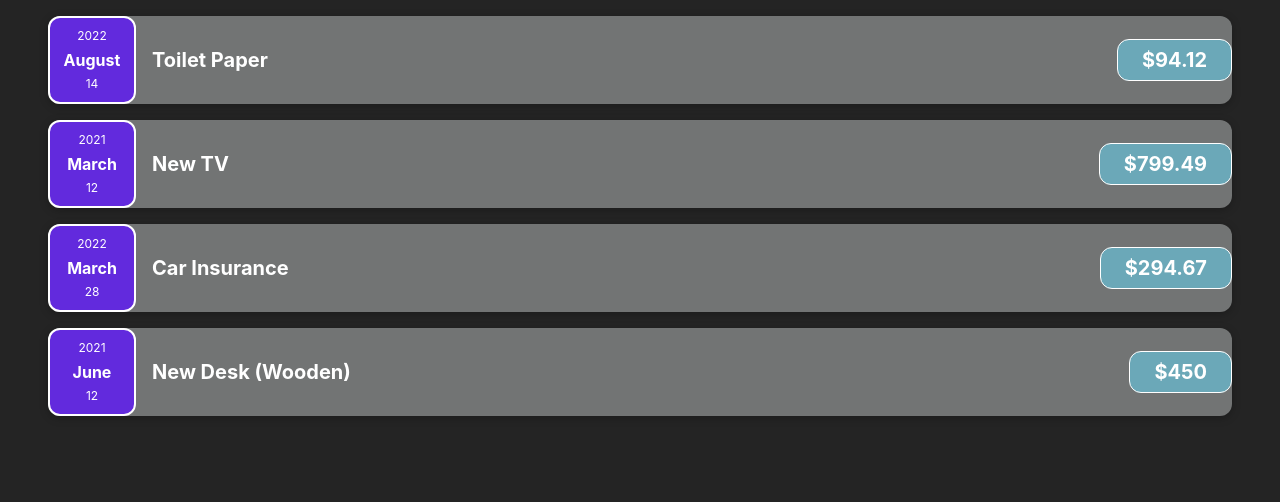
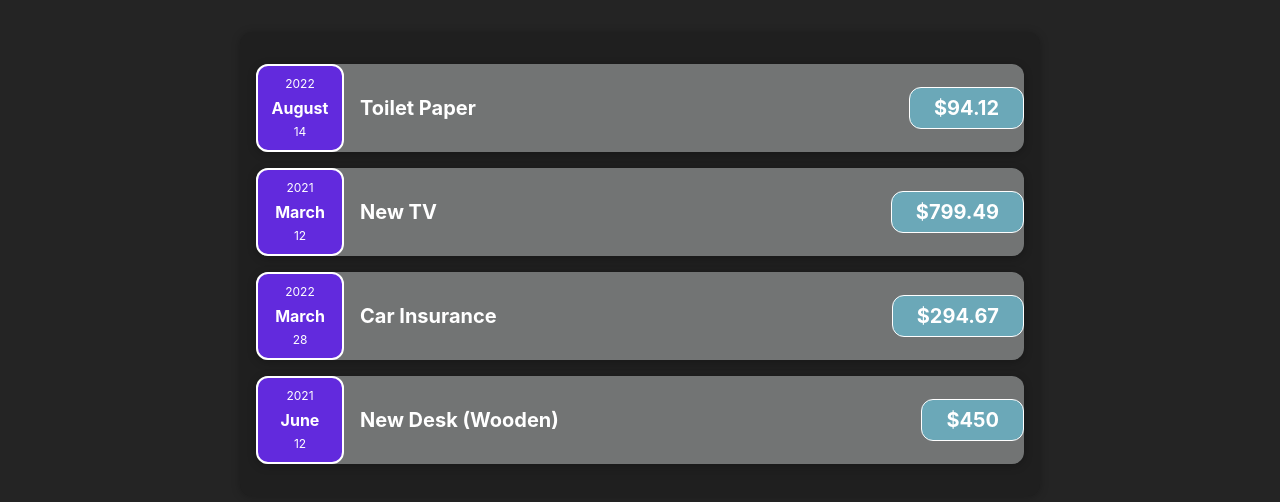
Before and after one commit to metalhead5209/react-expense-tracker, a React (Vite) app: page / in a window 1280 px wide. Shown: the top 502 px of the page. Built offline with nearby package versions, Linux system fonts and the light colour scheme.

Commit message:
seperated expense items into own component

```diff
--- a/src/App.jsx
+++ b/src/App.jsx
@@ -1,44 +1,32 @@
 import "./App.css";
-import ExpenseItem from "./components/ExpenseItem/ExpenseItem";
+import Expenses from "./components/Expenses/Expenses";
 
 function App() {
-
   const expenses = [
     {
-      id: 'e1',
-      title: 'Toilet Paper',
+      id: "e1",
+      title: "Toilet Paper",
       amount: 94.12,
       date: new Date(2022, 7, 14),
     },
-    { id: 'e2',
-      title: 'New TV',
-      amount: 799.49,
-      date: new Date(2021, 2, 12)
-    },
+    { id: "e2", title: "New TV", amount: 799.49, date: new Date(2021, 2, 12) },
     {
-      id: 'e3',
-      title: 'Car Insurance',
+      id: "e3",
+      title: "Car Insurance",
       amount: 294.67,
       date: new Date(2022, 2, 28),
     },
     {
-      id: 'e4',
-      title: 'New Desk (Wooden)',
+      id: "e4",
+      title: "New Desk (Wooden)",
       amount: 450,
       date: new Date(2021, 5, 12),
-    }
+    },
   ];
-
 
   return (
     <div className="App">
-      <ExpenseItem title={expenses[0].title} amount={expenses[0].amount} date={expenses[0].date} />
-
-      <ExpenseItem title={expenses[1].title} amount={expenses[1].amount} date={expenses[1].date} />
-
-      <ExpenseItem title={expenses[2].title} amount={expenses[2].amount} date={expenses[2].date} />
-
-      <ExpenseItem title={expenses[3].title} amount={expenses[3].amount} date={expenses[3].date} />
+        <Expenses items={expenses} />
     </div>
   );
 }
--- a/src/components/ExpenseItem/ExpenseItem.jsx
+++ b/src/components/ExpenseItem/ExpenseItem.jsx
@@ -1,6 +1,6 @@
 import React from "react";
 import "./ExpenseItem.css";
-import ExpenseDate from "./ExpenseDate/ExpenseDate";
+import ExpenseDate from "../ExpenseDate/ExpenseDate";
 
 const ExpenseItem = (props) => {
 
--- /dev/null
+++ b/src/components/Expenses/Expenses.jsx
@@ -0,0 +1,35 @@
+import React from "react";
+import "./expenses.css";
+import ExpenseItem from "../ExpenseItem/ExpenseItem";
+
+const Expenses = (props) => {
+  return (
+    <div className="expenses">
+      <ExpenseItem
+        title={props.items[0].title}
+        amount={props.items[0].amount}
+        date={props.items[0].date}
+      />
+
+      <ExpenseItem
+        title={props.items[1].title}
+        amount={props.items[1].amount}
+        date={props.items[1].date}
+      />
+
+      <ExpenseItem
+        title={props.items[2].title}
+        amount={props.items[2].amount}
+        date={props.items[2].date}
+      />
+
+      <ExpenseItem
+        title={props.items[3].title}
+        amount={props.items[3].amount}
+        date={props.items[3].date}
+      />
+    </div>
+  );
+};
+
+export default Expenses;
--- /dev/null
+++ b/src/components/Expenses/expenses.css
@@ -0,0 +1,9 @@
+.expenses {
+    padding: 1rem;
+    background-color: rgb(31, 31, 31);
+    margin: 2rem auto;
+    width: 50rem;
+    max-width: 95%;
+    border-radius: 12px;
+    box-shadow: 0 1px 8px rgba(0, 0, 0, 0.25);
+  }
```
Also changed, not shown: src/components/ExpenseDate/ExpenseDate.css (renamed from src/components/ExpenseItem/ExpenseDate/ExpenseDate.css), src/components/ExpenseDate/ExpenseDate.jsx (renamed from src/components/ExpenseItem/ExpenseDate/ExpenseDate.jsx).
